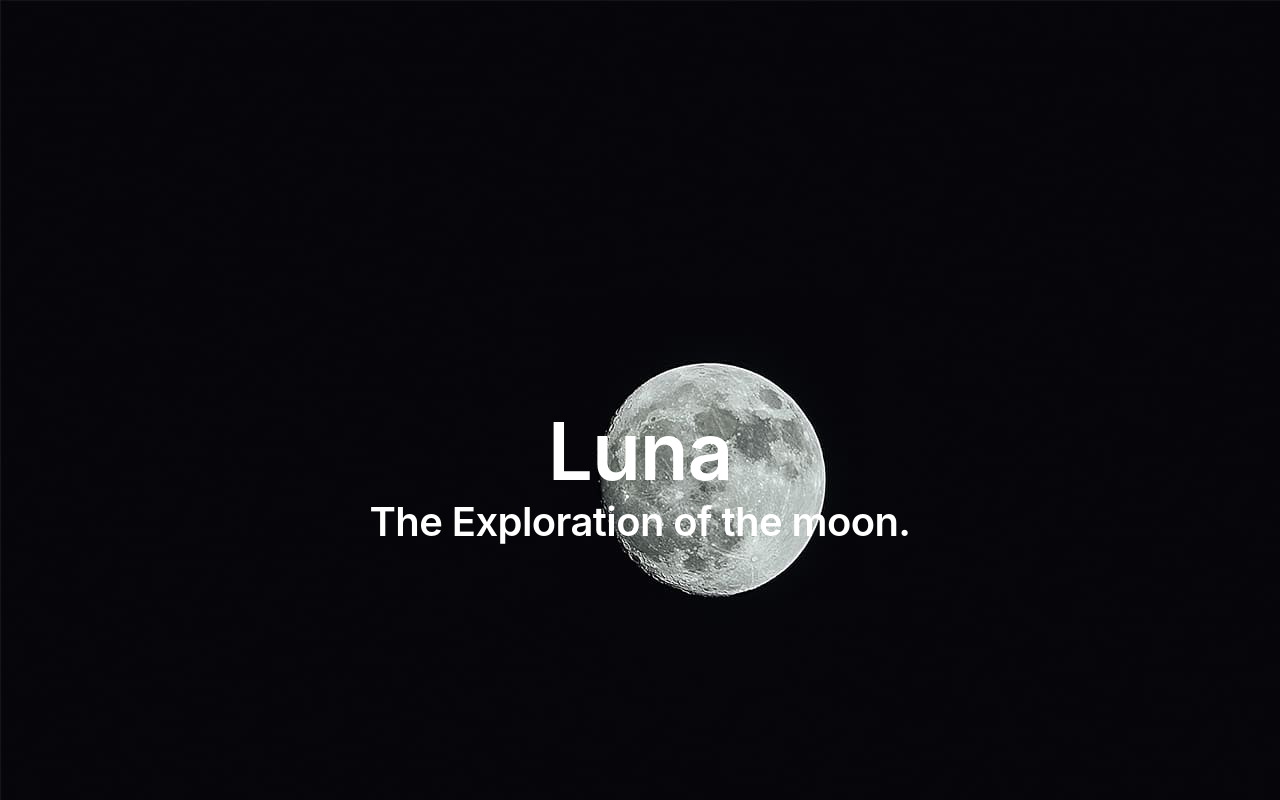
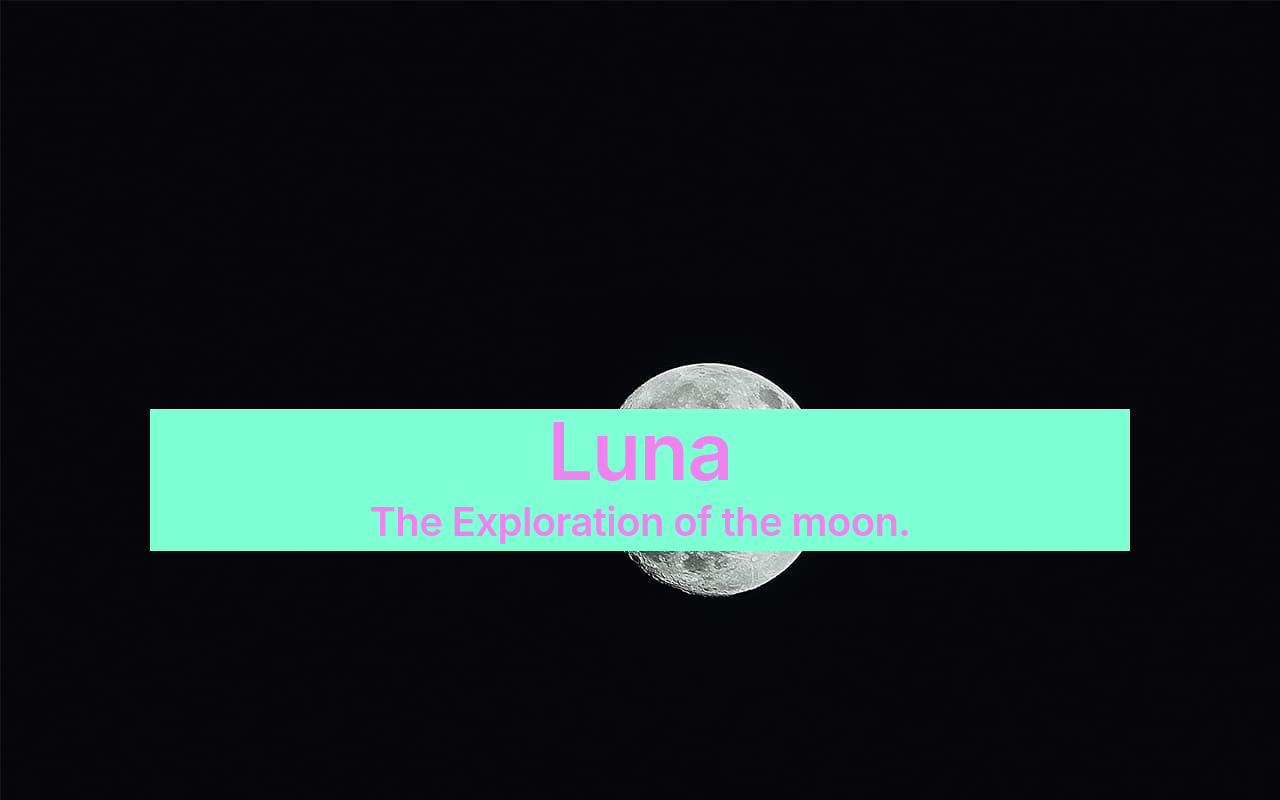
Before and after one commit to carlamontani/hog-test, a website: page index.html in a window 1280 px wide. Shown: the top 800 px of the page. Drawn offline with Linux system fonts and the light colour scheme.

Commit message:
add sass

```diff
--- a/index.html
+++ b/index.html
@@ -15,6 +15,7 @@
     <link rel="icon" type="image/png" href="/favicon/favicon_16x16.png" sizes="16x16">
 
     <link rel="stylesheet" href="/css/style.css" />
+    <link rel="stylesheet" href="dist/css/main.css" />
 </head>
 
 <body class='home'>
--- /dev/null
+++ b/scss/main.scss
@@ -0,0 +1,4 @@
+* {
+    background-color: aquamarine;
+    color: violet;
+}
```
Also changed, not shown: package.json (added, +24 -0 lines), dist/css/main.css (added), styles.css (deleted), 3 other files.
